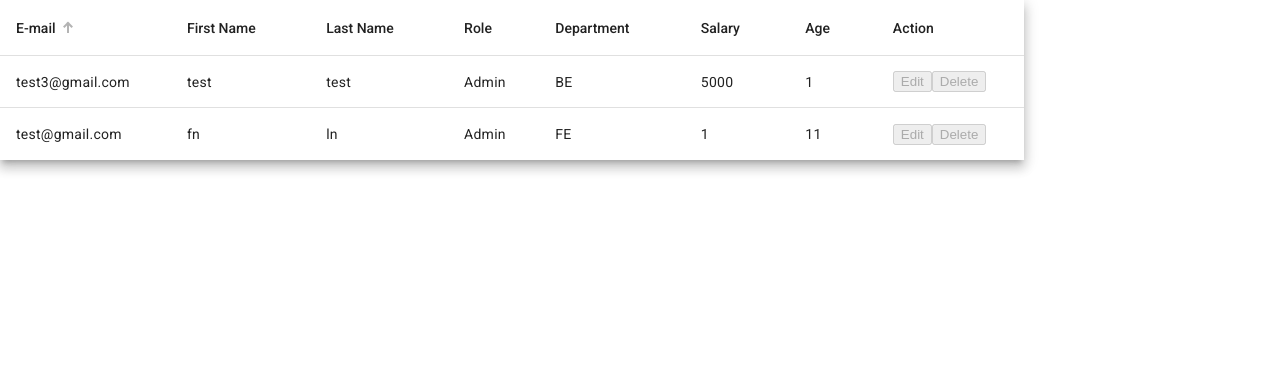
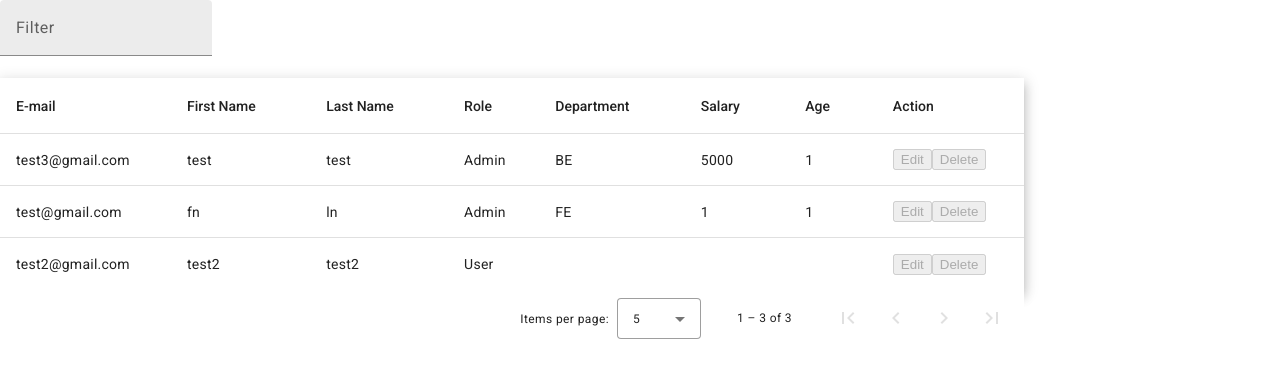
Before and after one commit to NikolayKostadinov21/Immedis_front_end_2023_hcm_Nikolay_Kostadinov, an Angular app in the folder human-capital-management/: page /employees in a window 1280 px wide. Shown: the top 378 px of the page. Built offline with nearby package versions, Linux system fonts and the light colour scheme; data requests are answered from the project's data file.

Commit message:
Filtering and pagination implementation

```diff
--- a/human-capital-management/db.json
+++ b/human-capital-management/db.json
@@ -20,7 +20,15 @@
       "id": 6,
       "department": "FE",
       "salary": "1",
-      "age": "11"
+      "age": "1"
+    },
+    {
+      "email": "test2@gmail.com",
+      "password": "$2a$10$/zseCNUud1XiqHmPUytiYe8XnMG/YtmNce80iEITRMuKt0tGNGBeq",
+      "role": "User",
+      "firstName": "test2",
+      "lastName": "test2",
+      "id": 7
     }
   ]
 }
--- a/human-capital-management/src/employees/employee-list/employee-list.component.html
+++ b/human-capital-management/src/employees/employee-list/employee-list.component.html
@@ -1,4 +1,7 @@
 <div class="container">
+    <mat-form-field>
+        <input matInput (keyup)="applyFilter($event)" placeholder="Filter">
+    </mat-form-field>
     <table mat-table [dataSource]="dataSource" matSort class="mat-elevation-z8 table-employees">
 
         <!-- Email Column -->
@@ -63,12 +66,17 @@
                 Action
             </th>
             <td mat-cell *matCellDef="let user">
-                <button md-raised-button [disabled]="!isCurrentUserAdminOrModerator" (click)="editEmployee(user.id)">Edit</button>
-                <button md-raised-button [disabled]="!isCurrentUserAdmin" (click)="deleteEmployee(user.id)">Delete</button>
+                <button md-raised-button [disabled]="!isCurrentUserAdminOrModerator"
+                    (click)="editEmployee(user.id)">Edit</button>
+                <button md-raised-button [disabled]="!isCurrentUserAdmin"
+                    (click)="deleteEmployee(user.id)">Delete</button>
             </td>
         </ng-container>
 
         <tr mat-header-row *matHeaderRowDef="displayedColumns"></tr>
         <tr mat-row *matRowDef="let row; columns: displayedColumns;"></tr>
     </table>
+
+    <mat-paginator [pageSizeOptions]="[5, 10, 20]" showFirstLastButtons aria-label="Select page of periodic elements">
+    </mat-paginator>
 </div>
--- a/human-capital-management/src/employees/employee-list/employee-list.component.ts
+++ b/human-capital-management/src/employees/employee-list/employee-list.component.ts
@@ -8,6 +8,7 @@ import { MatDialog } from '@angular/material/dialog';
 import { EmployeeEditComponent } from '../employee-edit/employee-edit.component';
 import { LocalStorageService } from '../../shared/services/local-storage.service';
 import { Role } from '../../shared/models/roles.model';
+import { MatPaginator } from '@angular/material/paginator';
 
 @Component({
     selector: 'app-employee-list',
@@ -24,6 +25,7 @@ export class EmployeeListComponent implements OnInit {
     usersMap = new Map<number, User>();
 
     @ViewChild(MatSort) sort!: MatSort;
+    @ViewChild(MatPaginator) paginator!: MatPaginator;
 
     constructor(
         private employeeService: EmployeeService,
@@ -47,6 +49,7 @@ export class EmployeeListComponent implements OnInit {
 
     ngAfterViewInit(): void {
         this.dataSource.sort = this.sort;
+        this.dataSource.paginator = this.paginator;
     }
 
     getAllEmployees(): void {
@@ -67,6 +70,10 @@ export class EmployeeListComponent implements OnInit {
         });
 
         dialogRef.afterClosed().subscribe(data => {
+            const tempUserId = this.dataSource.data.find(user => user.id === userId);
+            console.log(tempUserId!.id);
+            console.log(data)
+            this.dataSource.data[tempUserId!.id] = { ...data };
             this.changeDetectorRefs.detectChanges();
             this.usersMap.set(userId, data);
             console.log('The dialog was closed');
@@ -81,4 +88,13 @@ export class EmployeeListComponent implements OnInit {
             this.usersMap.delete(userId);
         });
     }
+
+    applyFilter(event: Event) {
+        const filterValue = (event.target as HTMLInputElement).value;
+        this.dataSource.filter = filterValue.trim().toLowerCase();
+        console.log(this.dataSource.filter);
+        if (this.dataSource.paginator) {
+            this.dataSource.paginator.firstPage();
+        }
+    }
 }
--- a/human-capital-management/src/employees/employee.module.ts
+++ b/human-capital-management/src/employees/employee.module.ts
@@ -16,6 +16,7 @@ import { FormsModule, ReactiveFormsModule } from "@angular/forms";
 import { MatIconModule } from '@angular/material/icon';
 import { MatButtonModule } from '@angular/material/button';
 import { MatDividerModule } from '@angular/material/divider';
+import { MatPaginatorModule } from '@angular/material/paginator';
 
 const routes: Routes = [];
 
@@ -29,7 +30,8 @@ const modulesMaterial = [
     MatCardModule,
     MatIconModule,
     MatButtonModule,
-    MatDividerModule
+    MatDividerModule,
+    MatPaginatorModule
 ];
 
 @NgModule({
```
